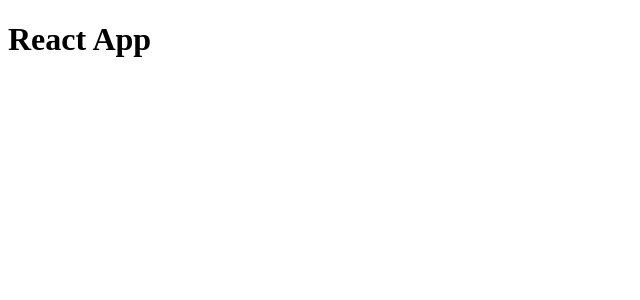
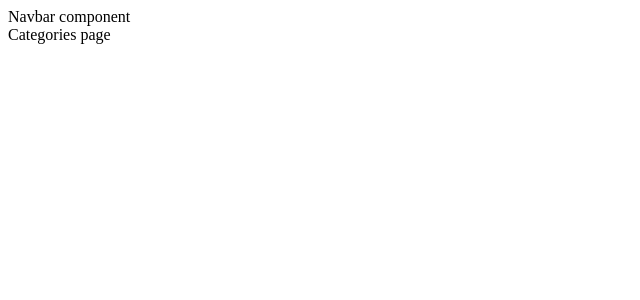
Before and after one commit to saied2035/bookStore, a React app: page /categories in a window 1280 px wide. Shown: the top 300 px of the page, without its empty margins (0-640 px from the left). Built offline with nearby package versions, Linux system fonts and the light colour scheme.

Commit message:
initialize components  & Routes

```diff
--- a/package.json
+++ b/package.json
@@ -35,6 +35,7 @@
     "babel-jest": "^27.5.1",
     "babel-loader": "^8.2.4",
     "babel-preset-react": "^6.24.1",
+    "copy-webpack-plugin": "^10.2.4",
     "css-loader": "^6.7.1",
     "eslint": "^7.32.0",
     "eslint-config-airbnb": "^18.2.1",
--- a/src/App.js
+++ b/src/App.js
@@ -1,2 +1,15 @@
-const App = () => <h1>React App</h1>;
+import { Route, Routes } from 'react-router-dom';
+import Navbar from './components/Navbar/Navbar';
+import Books from './components/Books/Books';
+import Categories from './components/Categories/Categories';
+
+const App = () => (
+  <>
+    <Navbar />
+    <Routes>
+      <Route path="/" element={<Books />} />
+      <Route path="categories" element={<Categories />} />
+    </Routes>
+  </>
+);
 export default App;
--- /dev/null
+++ b/src/components/Books/Books.js
@@ -0,0 +1,3 @@
+const Books = () => <div>book list component</div>;
+
+export default Books;
--- /dev/null
+++ b/src/components/Categories/Categories.js
@@ -0,0 +1,3 @@
+const Categories = () => <div>Categories page</div>;
+
+export default Categories;
--- /dev/null
+++ b/src/components/Navbar/Navbar.js
@@ -0,0 +1,3 @@
+const Navbar = () => <div>Navbar component</div>;
+
+export default Navbar;
--- a/src/index.js
+++ b/src/index.js
@@ -1,11 +1,14 @@
 import React from 'react';
 import ReactDOM from 'react-dom';
+import { BrowserRouter as Router } from 'react-router-dom';
 import App from './App';
 import reportWebVitals from './reportWebVitals';
 
 ReactDOM.render(
   <React.StrictMode>
-    <App />
+    <Router>
+      <App />
+    </Router>
   </React.StrictMode>,
   document.getElementById('root'),
 );
--- a/webpack.config.js
+++ b/webpack.config.js
@@ -1,5 +1,6 @@
 const path = require('path');
 const HtmlWebpackPlugin = require('html-webpack-plugin');
+const CopyPlugin = require("copy-webpack-plugin");
 const EslintWebpackPlugin = require('eslint-webpack-plugin');
 
 module.exports = {
@@ -11,6 +12,11 @@ module.exports = {
       filename: 'index.html',
     }),
     new EslintWebpackPlugin(),
+    new CopyPlugin({
+     patterns: [
+        { from: "public/_redirects"},
+      ],
+    }),
   ],
   output: {
     filename: 'bundle.js',
@@ -43,5 +49,6 @@ module.exports = {
   },
   devServer: {
     static: './build',
+    historyApiFallback: true
   },
 };
```
Also changed, not shown: 2 other files (tests, documents, lock files or other folders).
